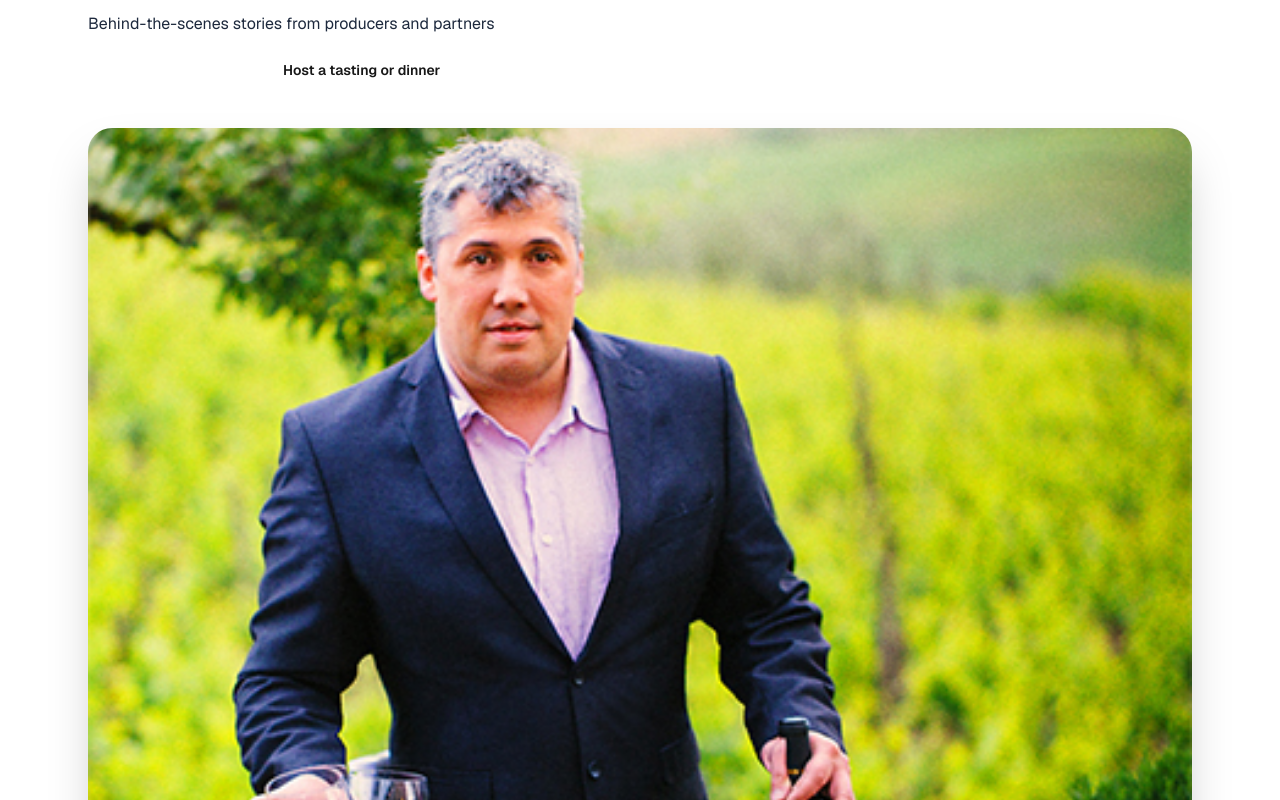
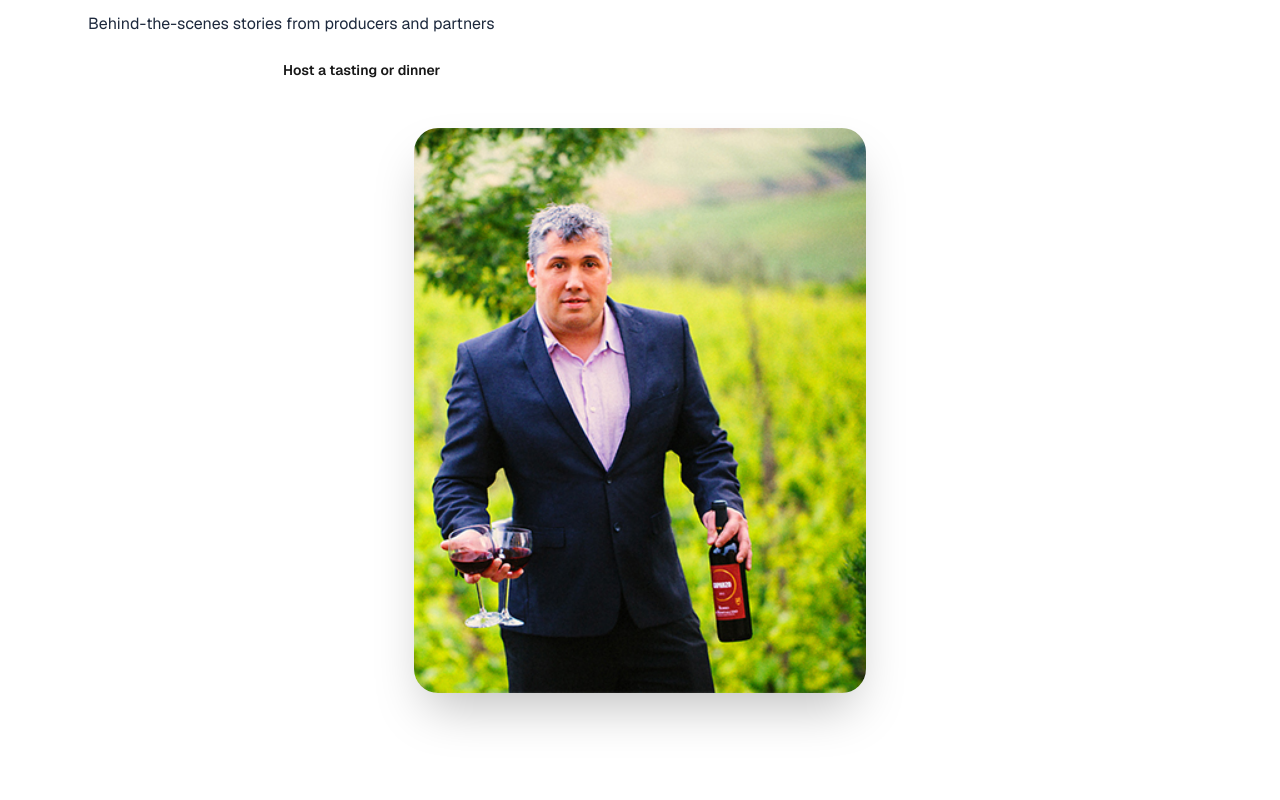
Before and after one commit to dewolfexperiences/dewolfwineexperiencewebsite, a Next.js app: page / in a window 1280 px wide. Shown: the part 4480-5280 px from the top of the page. Built offline with nearby package versions, Linux system fonts and the light colour scheme; a web font is replaced by a local one.

Commit message:
Reduce ITC image scale for experiences section

```diff
--- a/src/app/page.tsx
+++ b/src/app/page.tsx
@@ -367,12 +367,12 @@ export default function Home() {
               </Link>
             </div>
           </div>
-          <div className="relative overflow-hidden rounded-3xl bg-white shadow-2xl aspect-[4/3]">
+          <div className="relative mx-auto max-w-[420px] overflow-hidden rounded-3xl bg-white shadow-2xl sm:max-w-[520px] lg:max-w-[560px] aspect-[4/5]">
             <Image
               src="/mark-itc.jpg"
               alt="Mark DeWolf leading a tasting at the International Tasting Centre"
-              width={900}
-              height={675}
+              width={700}
+              height={875}
               className="h-full w-full object-cover"
             />
           </div>
```
